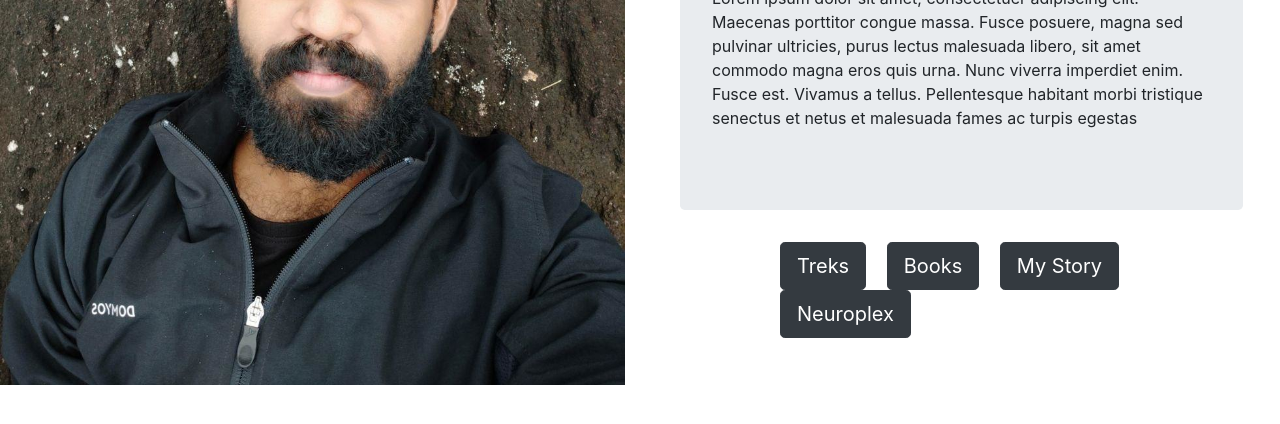
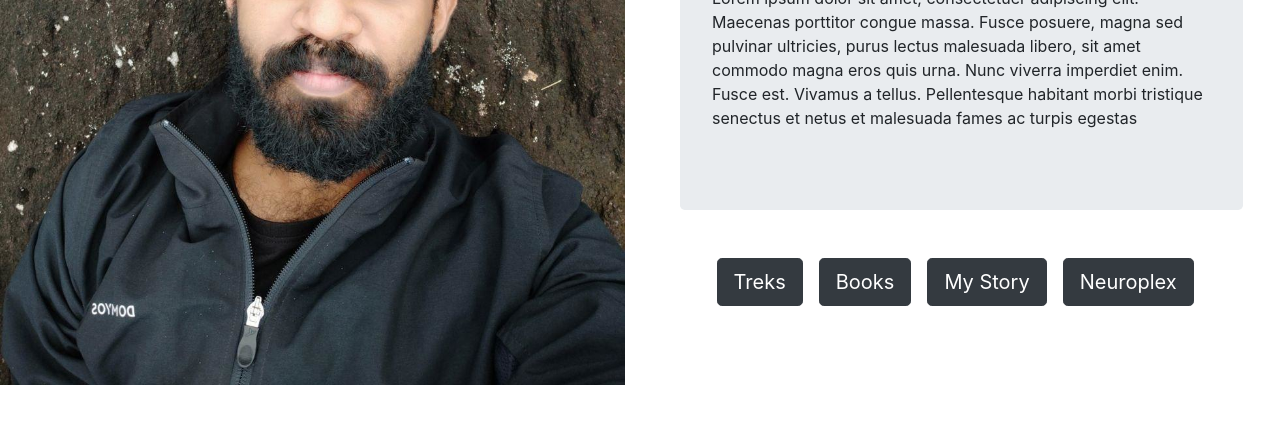
Before and after one commit to savio94/personal-website, a plain HTML site: page index.html in a window 1280 px wide. Shown: the part 322-746 px from the top of the page. Drawn offline with nearby package versions, Linux system fonts and the light colour scheme.

Commit message:
front page button issue solved for the present, not satisfied

```diff
--- a/index.html
+++ b/index.html
@@ -28,7 +28,7 @@
     }
     #butt
     {
-      padding-left:20%;
+      padding-left:1%;
     }
   </style>
 </head>
@@ -37,14 +37,14 @@
     <!--#################START HERE#####################-->
 
       <div class="row">
-      <div class =col-md-6 >
+      <div class ="col-md-6">
 
         <img src="nbt4.jpg" class="img-fluid">
       <!--img src="nbt2.jpg" class="img-thumbnail" height="200" width="200"-->
         </div>
 
 
-       <div class=col-md-6>
+       <div class="col-md-6">
 
           <div class="container"id="jumbo">
             <div class="jumbotron">
@@ -59,13 +59,13 @@ senectus et netus et malesuada fames ac turpis egestas
             </div>
           </div>
         <div class="container" id="butt">
-          <div class=row>
-            <div class=col-sm-10>
-          <button class ="btn btn-dark btn-lg mr-3">Treks</button>
-          <button class ="btn btn-dark btn-lg mr-3">Books</button>
-          <button class ="btn btn-dark btn-lg mr-3">My Story</button>
-          <button class ="btn btn-dark btn-lg mr-3">Neuroplex</button>
-        </div>
+          <div class="row justify-content-center">
+            <!--div class=col-xl-6-->
+          <button class ="btn btn-dark btn-lg mr-3 mt-3">Treks</button>
+          <button class ="btn btn-dark btn-lg mr-3 mt-3">Books</button>
+          <button class ="btn btn-dark btn-lg mr-3 mt-3">My Story</button>
+          <button class ="btn btn-dark btn-lg mr-3 mt-3">Neuroplex</button>
+        <!--/div-->
       </div>
 
 
```
